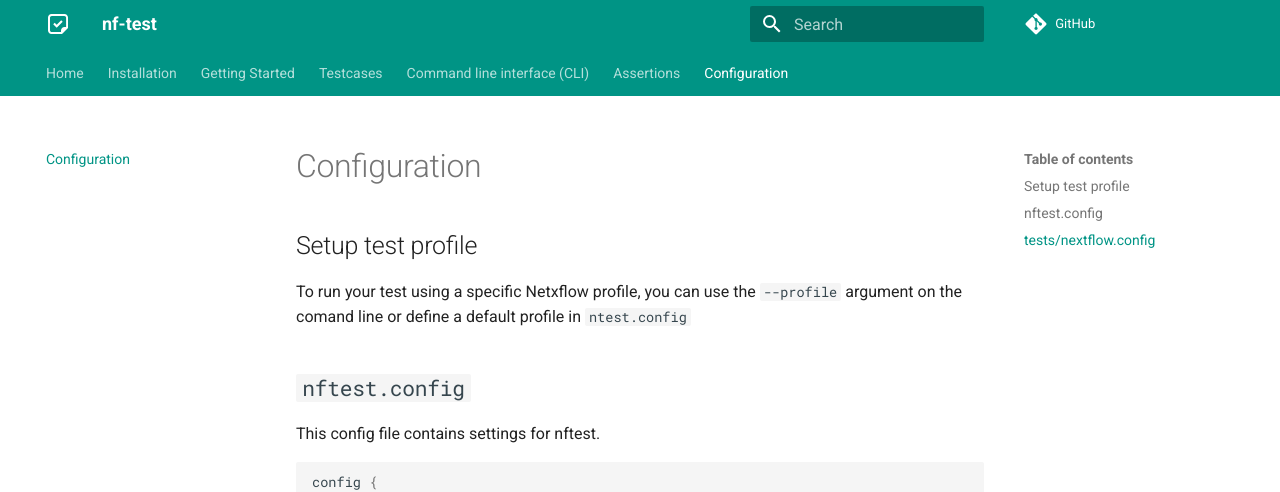
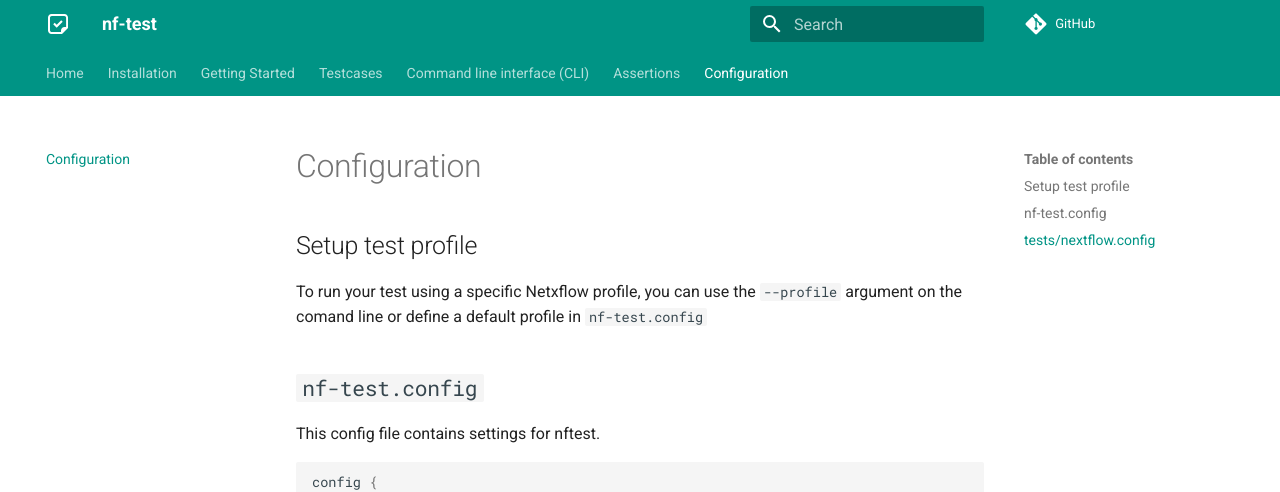
Before and after one commit to askimed/nf-test, an MkDocs documentation site: the page built from docs/configuration.md, in a window 1280 px wide and 978 px high. Shown: the top 492 px of the window. Built offline with MkDocs 1.6.1 and Material for MkDocs 9.7.7, drawn with Linux system fonts in a browser that asks for light colours; comment, search, counter and statistics services are not loaded.

Commit message:
Fix typos in documentation

```diff
--- a/docs/configuration.md
+++ b/docs/configuration.md
@@ -2,10 +2,10 @@
 
 ## Setup test profile
 
-To run your test using a specific Netxflow profile, you can use the `--profile` argument on the comand line or define a default profile in `ntest.config`
+To run your test using a specific Netxflow profile, you can use the `--profile` argument on the comand line or define a default profile in `nf-test.config`
 
 
-##  `nftest.config`
+##  `nf-test.config`
 
 This config file contains settings for nftest.
 
```
